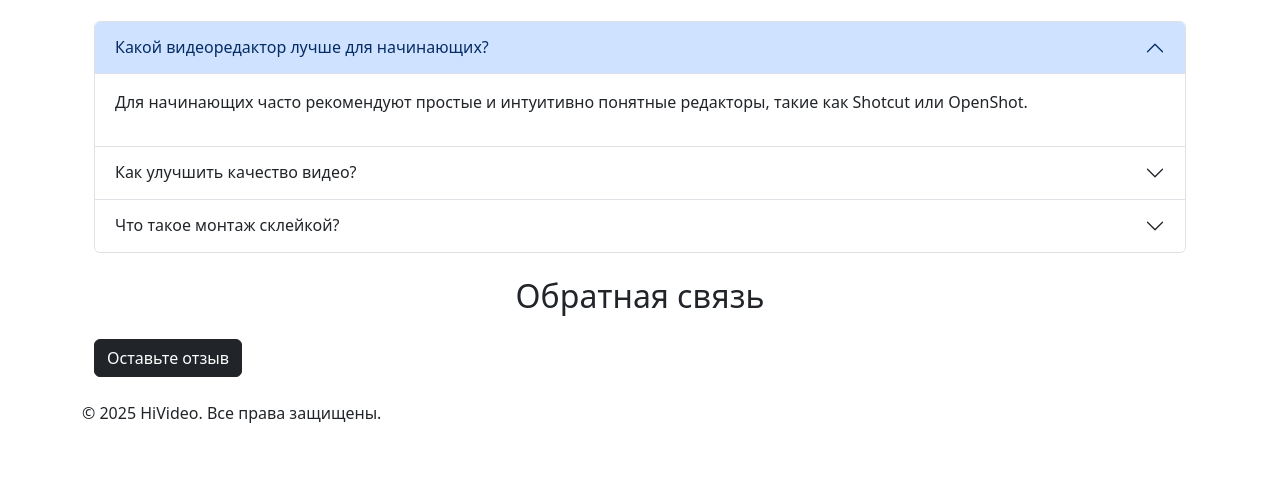
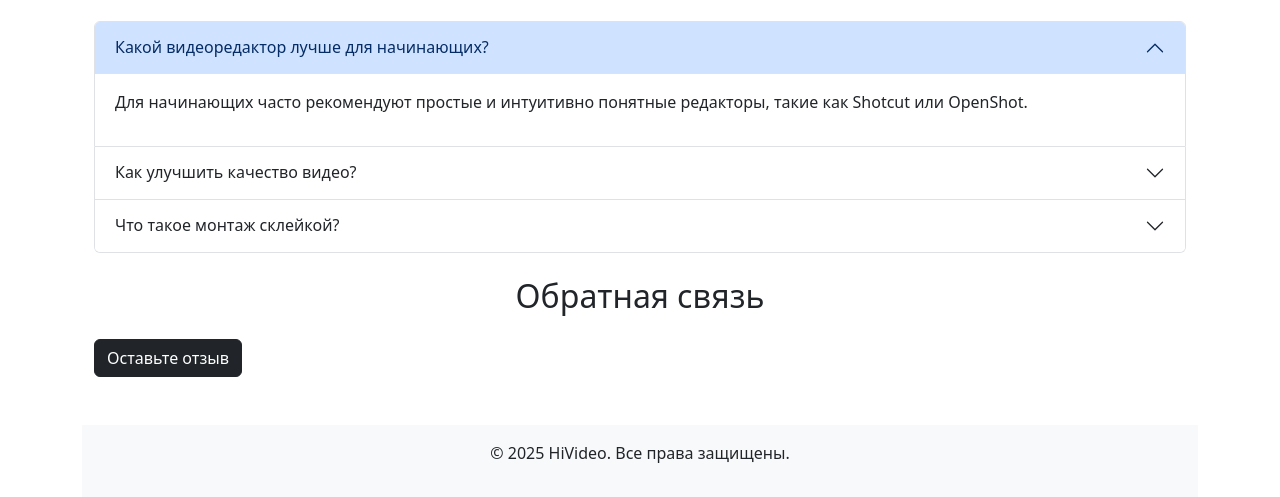
Before and after one commit to mylittlepray/site-project-9, a plain HTML site: page index.html in a window 1280 px wide. Shown: the part 955-1452 px from the top of the page. Before the commit the page ends 1396 px from the top, so only its background shows below. Drawn offline with nearby package versions, Linux system fonts and the light colour scheme.

Commit message:
new name

```diff
--- a/index.html
+++ b/index.html
@@ -241,8 +241,10 @@
             </div>
         </div>
 
-        <footer class="row mt-4">
-            <p>&copy; 2025 HiVideo. Все права защищены.</p>
+        <footer class="bg-light py-3 mt-5">
+            <div class="container text-center">
+                <p>&copy; 2025 HiVideo. Все права защищены.</p>
+            </div>
         </footer>
     </div>
 
```
